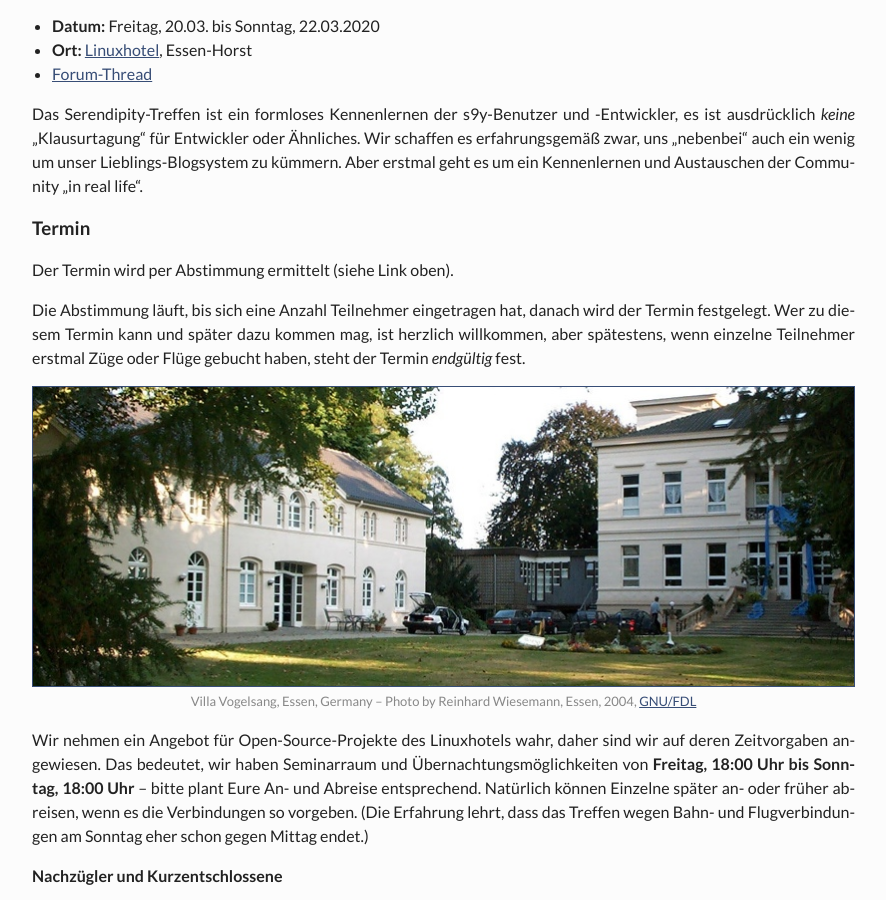
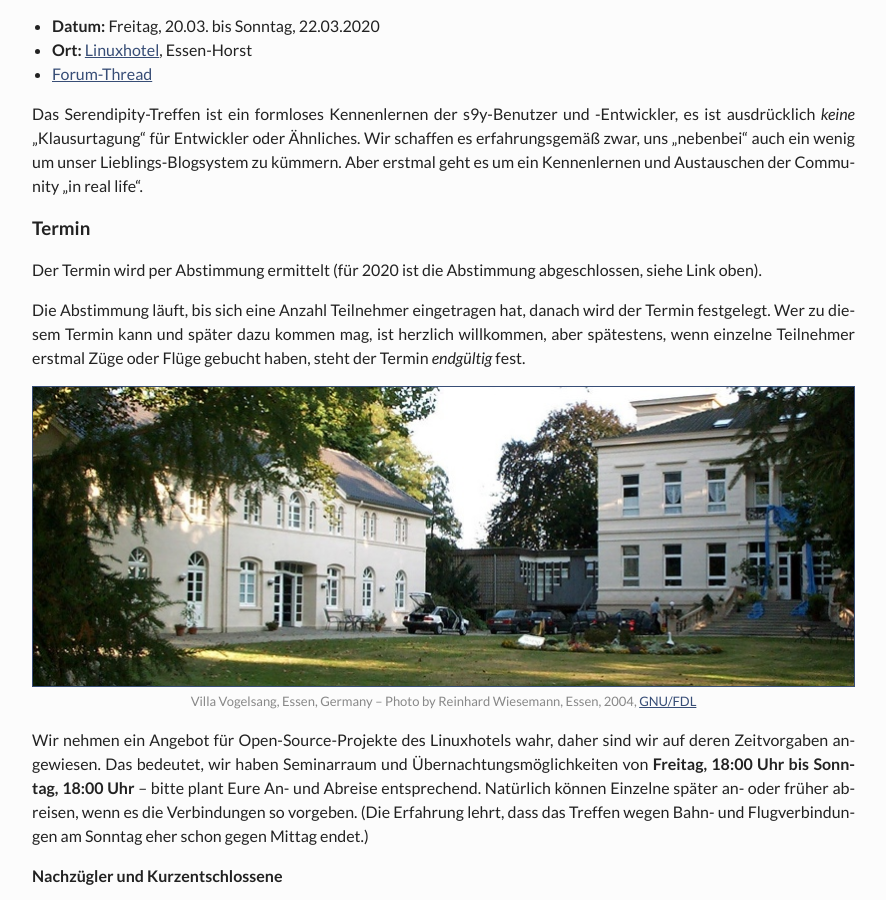
Before and after one commit to s9y/s9y.github.io, a Jekyll site: the page built from camp.md, in a window 1280 px wide and 900 px high, scrolled down 351 px. Shown: the whole window, without its empty margins (339-1225 px from the left). Built offline with Jekyll 4.4.1, drawn with Linux system fonts in a browser that asks for light colours.

```diff
--- a/camp.md
+++ b/camp.md
@@ -18,7 +18,7 @@ Das Serendipity-Treffen ist ein formloses Kennenlernen der s9y-Benutzer und -Ent
 
 ### Termin
 
-Der Termin wird per Abstimmung ermittelt (siehe Link oben).
+Der Termin wird per Abstimmung ermittelt (für 2020 ist die Abstimmung abgeschlossen, siehe Link oben).
 
 Die Abstimmung läuft, bis sich eine Anzahl Teilnehmer eingetragen hat, danach wird der Termin festgelegt. Wer zu diesem Termin kann und später dazu kommen mag, ist herzlich willkommen, aber spätestens, wenn einzelne Teilnehmer erstmal Züge oder Flüge gebucht haben, steht der Termin _endgültig_ fest.
 
@@ -31,7 +31,7 @@ Wir nehmen ein Angebot für Open-Source-Projekte des Linuxhotels wahr, daher sin
 
 #### Nachzügler und Kurzentschlossene
 
-Nach Terminfindung blockieren wir normalerweise eine passende Zahl Hotelplätze. Es wäre aber wohl weiterhin möglich, zusätzliche Teilnehmer nachzumelden und für diese Zimmerplätze zu blocken. Dazu bitte [im Forum melden](https://board.s9y.org/viewtopic.php?f=10&t=24136).
+Nach Terminfindung blockieren wir normalerweise eine passende Zahl Hotelplätze. Es wäre aber wohl weiterhin möglich, zusätzliche Teilnehmer nachzumelden und für diese Zimmerplätze zu blocken. Dazu bitte [im Forum melden](https://board.s9y.org/viewtopic.php?f=10&t=24666).
 
 Ab einem gewissen Zeitpunkt (der unklar ist) bleibt weiteren Teilnehmern allerdings leider nur noch die Schlafsack-Option, eine externe Unterkunft oder als Tagesgäste (siehe unten) dazu zu kommen.
 
```
